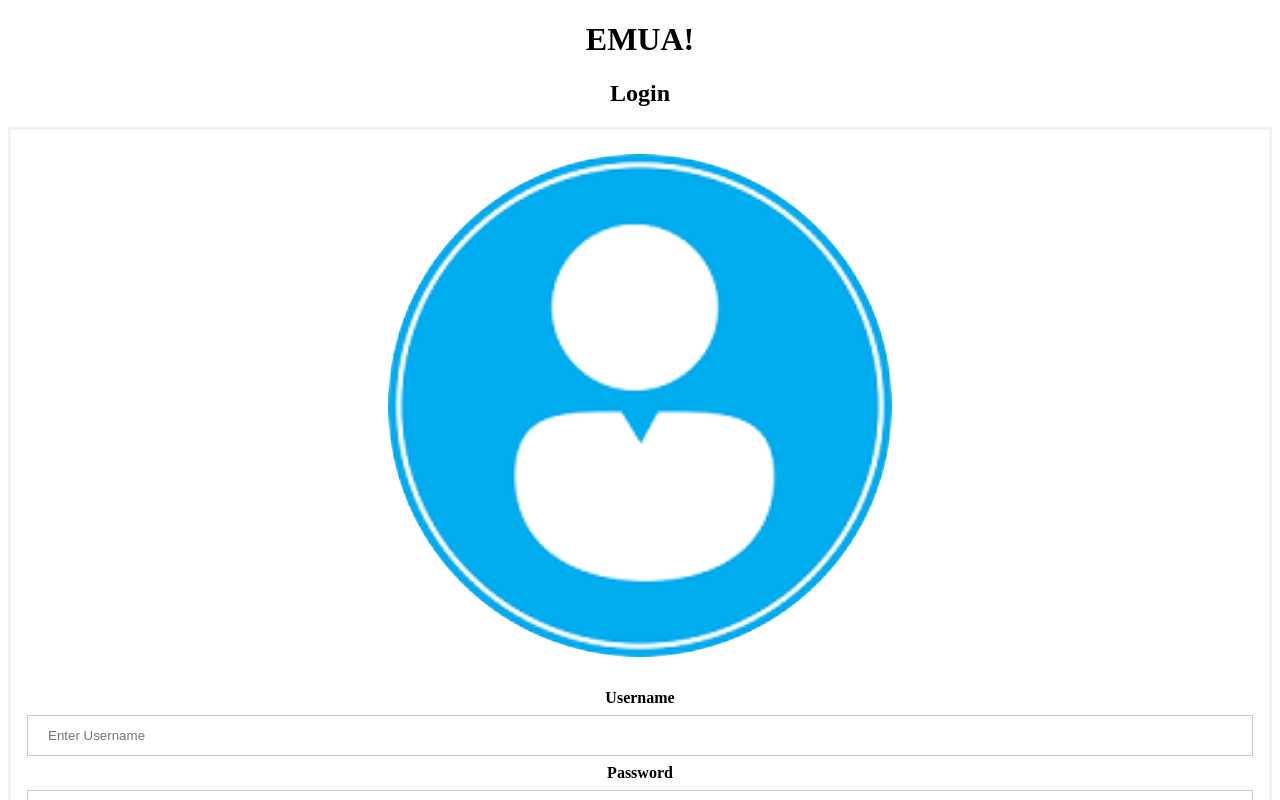
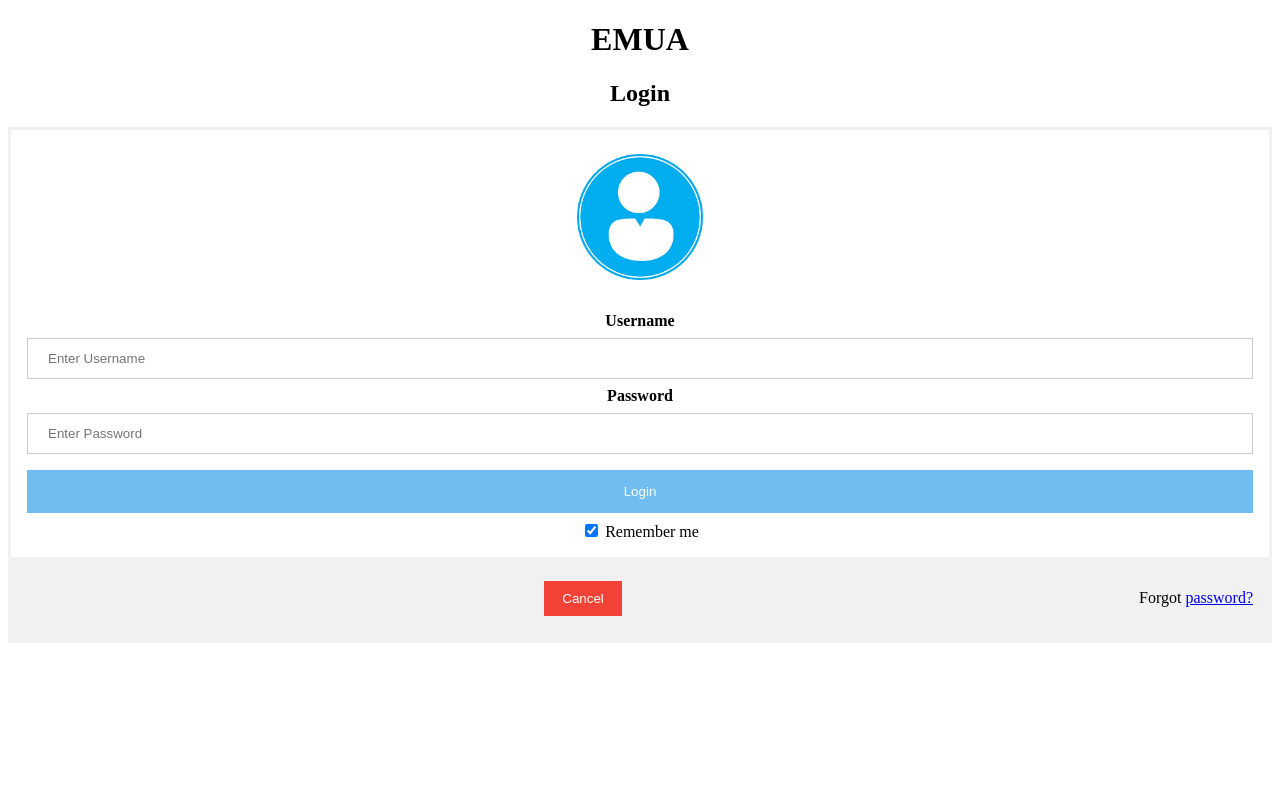
Before and after one commit to EimearMcCann/EMUA-Angular4-BookingApp, an Angular app in the folder emuaApp1/: page / in a window 1280 px wide. Shown: the top 800 px of the page. Built offline with nearby package versions, Linux system fonts and the light colour scheme.

Commit message:
loginupdate

```diff
--- a/emuaApp1/src/app/app.component.html
+++ b/emuaApp1/src/app/app.component.html
@@ -1,7 +1,7 @@
 <!--The content below is only a placeholder and can be replaced.-->
 <div style="text-align:center">
   <h1>
-  {{ title }}!
+  {{ title }}
   </h1>
 
   <app-login></app-login>
--- a/emuaApp1/src/app/login/login.component.css
+++ b/emuaApp1/src/app/login/login.component.css
@@ -15,7 +15,7 @@ input[type=text], input[type=password] {
 
 /* Set a style for all buttons */
 button {
-    background-color: rgb(29, 37, 112);
+    background-color: rgb(112, 190, 241);
     color: white;
     padding: 14px 20px;
     margin: 8px 0;
@@ -44,8 +44,8 @@ button:hover {
 
 /* Avatar image */
 img.avatar {
-    width: 40%;
-    border-radius: 50%;
+    width: 10%;
+    border-radius: 20%;
 }
 
 /* Add padding to containers */
```
Also changed, not shown: 1 other file (tests, documents, lock files or other folders).
